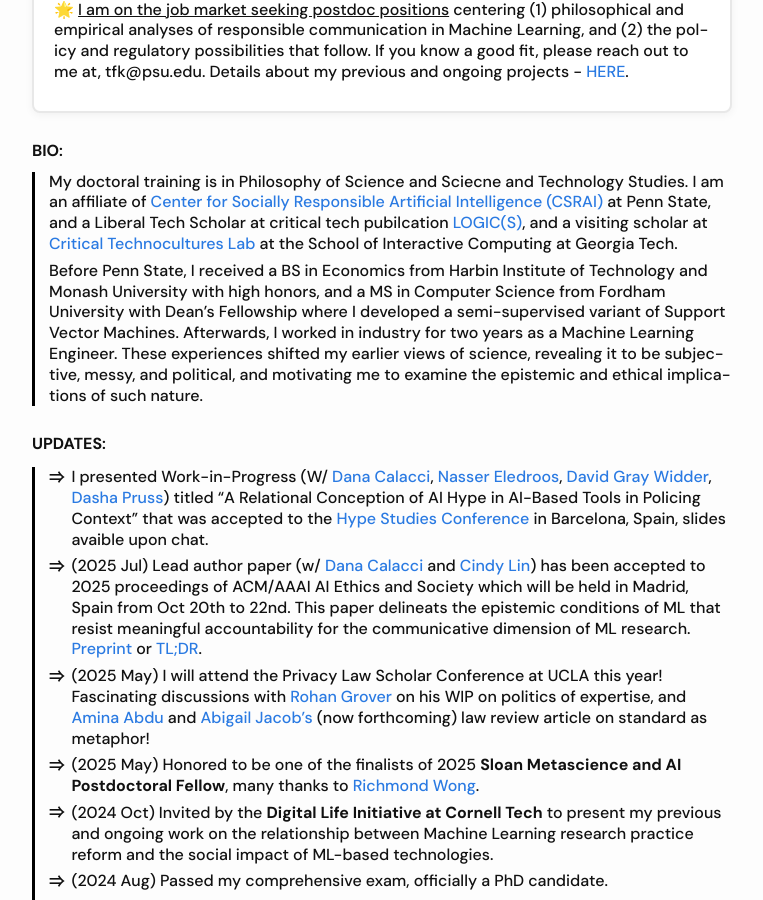
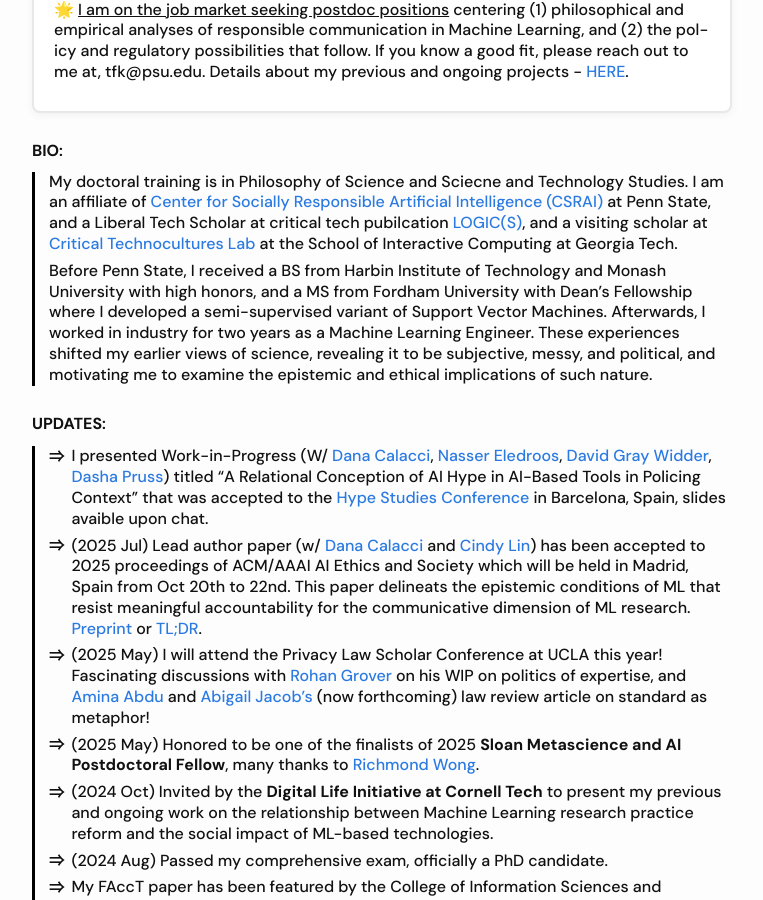
Before and after one commit to koutianqi/koutianqi.github.io, a Jekyll site: the page built from index.markdown, in a window 1280 px wide and 900 px high, scrolled down 399 px. Shown: the whole window, without its empty margins (258-1021 px from the left). Built offline with Jekyll 4.4.1, drawn with Linux system fonts in a browser that asks for light colours.

Commit message:
Update index.markdown

```diff
--- a/index.markdown
+++ b/index.markdown
@@ -35,7 +35,7 @@
 <div class="pubs" markdown="1">
 My doctoral training is in Philosophy of Science and Sciecne and Technology Studies. I am an affiliate of [Center for Socially Responsible Artificial Intelligence (CSRAI)](https://csrai.psu.edu) at Penn State, and a Liberal Tech Scholar at critical tech pubilcation [LOGIC(S)](https://logicmag.io), and a visiting scholar at [Critical Technocultures Lab](https://www.crit-technocultures.com) at the School of Interactive Computing at Georgia Tech.
 
-Before Penn State, I received a BS in Economics from Harbin Institute of Technology and Monash University with high honors, and a MS in Computer Science from Fordham University with Dean's Fellowship where I developed a semi-supervised variant of Support Vector Machines. Afterwards, I worked in industry for two years as a Machine Learning Engineer. These experiences shifted my earlier views of science, revealing it to be subjective, messy, and political, and motivating me to examine the epistemic and ethical implications of such nature.
+Before Penn State, I received a BS from Harbin Institute of Technology and Monash University with high honors, and a MS from Fordham University with Dean's Fellowship where I developed a semi-supervised variant of Support Vector Machines. Afterwards, I worked in industry for two years as a Machine Learning Engineer. These experiences shifted my earlier views of science, revealing it to be subjective, messy, and political, and motivating me to examine the epistemic and ethical implications of such nature.
 </div>
 
 <!--- </details> --->
```
